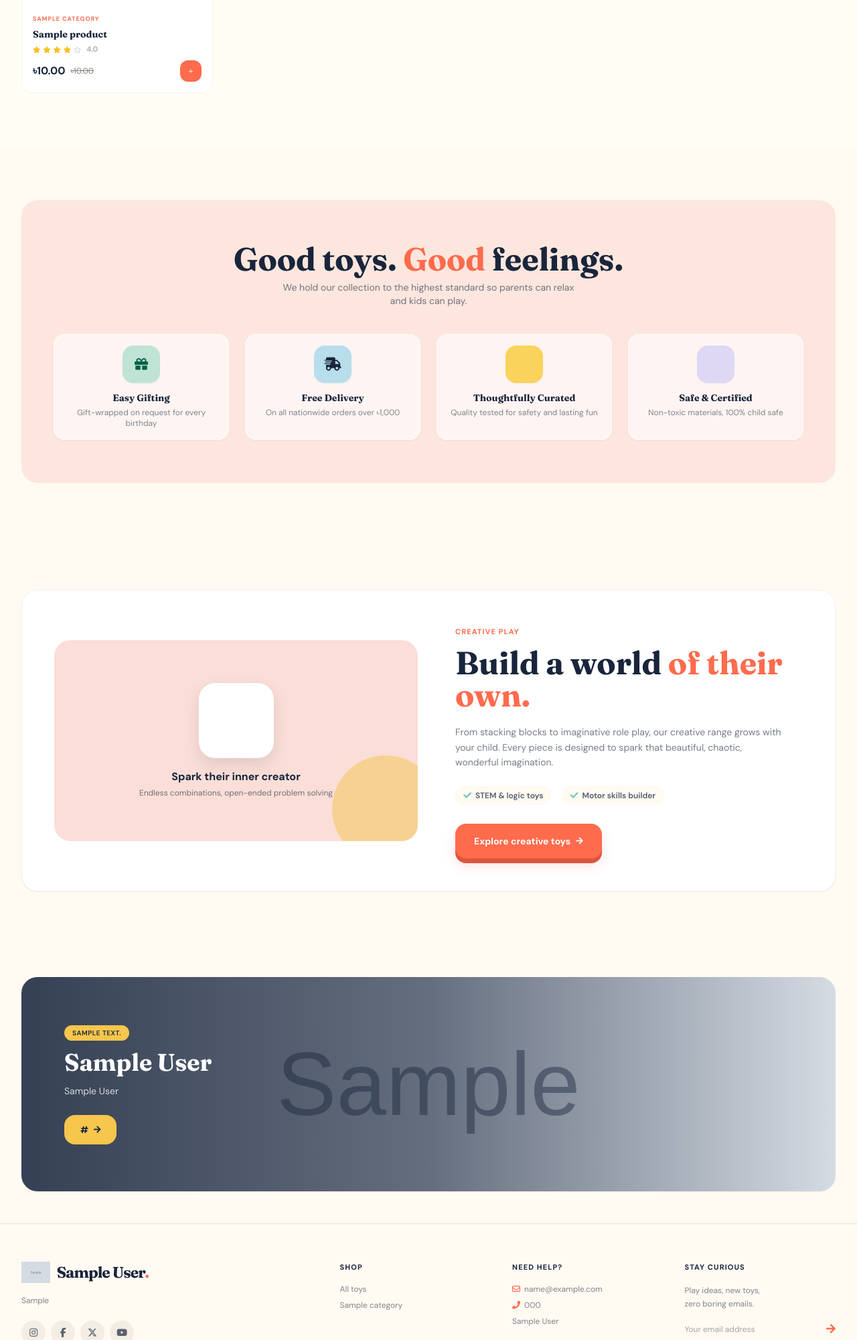
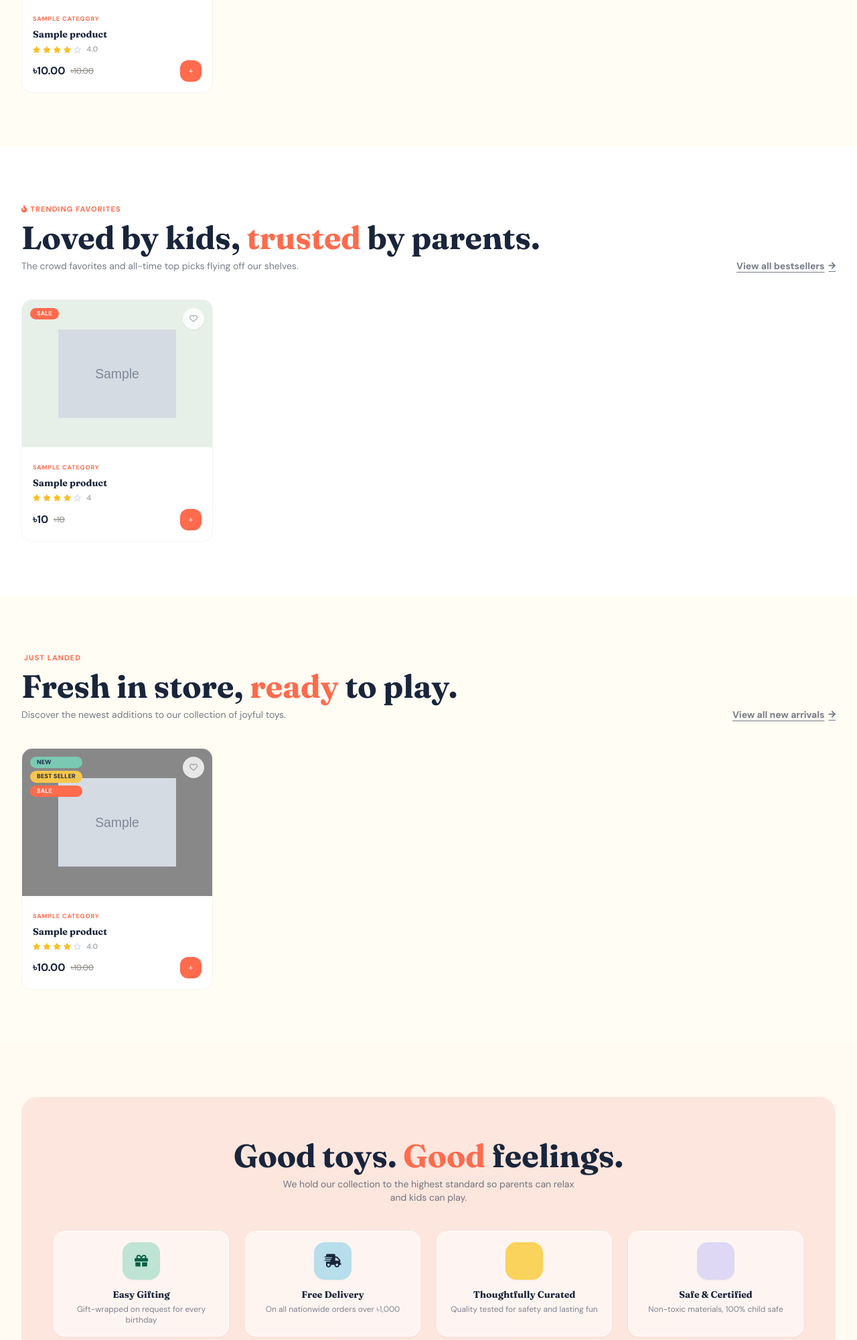
Before and after one commit to MonzurMorshed/kid_ecom, a Django app: template templates/storefront/index.html in a window 1280 px wide. Shown: the part 2014-4015 px from the top of the page at 67% size. Run offline with Django 5.2, Linux system fonts and the light colour scheme; a user stored in the database is signed in; tables that the repository leaves empty hold one stand-in row (values such as "Sample post"); the template is opened without the code that fills it: values that come from a table or form of the project are taken from there, most other values are stand-ins (such as "Sample title", 1, 10 or a date in 2020); grey boxes marked "Sample" are stand-in pictures; parts of the project's set-up code (start-up, migrations or seed data) failed here and were passed over; some libraries are stand-ins or nearby versions.

Commit message:
add recent product and bestseller product

```diff
--- a/templates/storefront/index.html
+++ b/templates/storefront/index.html
@@ -277,6 +277,68 @@
 {% endif %}
 
 <!-- ══════════════════════════════════════════════════
+     3. BEST SELLERS PRODUCTS SECTION
+══════════════════════════════════════════════════ -->
+{% if bestsellers %}
+<section id="bestsellers" class="py-16 sm:py-20 bg-white" aria-label="Bestseller products">
+    <div class="mx-auto max-w-7xl px-4 sm:px-6 lg:px-8">
+        <div class="flex flex-col sm:flex-row sm:items-end sm:justify-between gap-4 mb-10">
+            <div>
+                <span class="text-[11px] font-bold uppercase tracking-widest text-coral">
+                    <i class="fa-solid fa-fire text-coral mr-1" aria-hidden="true"></i>Trending Favorites
+                </span>
+                <h2 class="mt-2 text-4xl sm:text-5xl font-bold text-ink font-display">
+                    Loved by kids, <em class="not-italic text-coral">trusted</em> by parents.
+                </h2>
+                <p class="mt-2 text-sm text-ink/60 max-w-lg">The crowd favorites and all-time top picks flying off our shelves.</p>
+            </div>
+            <a href="{% url 'storefront:shop' %}?filter=bestseller"
+               class="shrink-0 inline-flex items-center gap-1.5 text-sm font-bold text-ink/60 hover:text-coral underline underline-offset-4 transition-colors">
+                View all bestsellers <i class="fa-solid fa-arrow-right text-xs" aria-hidden="true"></i>
+            </a>
+        </div>
+
+        <div class="grid grid-cols-2 sm:grid-cols-3 lg:grid-cols-4 gap-4 sm:gap-6">
+            {% for product in bestsellers %}
+            {% include "storefront/partials/product_card.html" with product=product %}
+            {% endfor %}
+        </div>
+    </div>
+</section>
+{% endif %}
+
+<!-- ══════════════════════════════════════════════════
+     4. RECENT PRODUCTS SECTION (NEW ARRIVALS)
+══════════════════════════════════════════════════ -->
+{% if recent_products %}
+<section id="recent" class="py-16 sm:py-20 bg-[#fffdf4]" aria-label="Recent products">
+    <div class="mx-auto max-w-7xl px-4 sm:px-6 lg:px-8">
+        <div class="flex flex-col sm:flex-row sm:items-end sm:justify-between gap-4 mb-10">
+            <div>
+                <span class="text-[11px] font-bold uppercase tracking-widest text-coral">
+                    <i class="fa-solid fa-sparkles text-butter mr-1" aria-hidden="true"></i>Just Landed
+                </span>
+                <h2 class="mt-2 text-4xl sm:text-5xl font-bold text-ink font-display">
+                    Fresh in store, <em class="not-italic text-coral">ready</em> to play.
+                </h2>
+                <p class="mt-2 text-sm text-ink/60 max-w-lg">Discover the newest additions to our collection of joyful toys.</p>
+            </div>
+            <a href="{% url 'storefront:shop' %}?sort=newest"
+               class="shrink-0 inline-flex items-center gap-1.5 text-sm font-bold text-ink/60 hover:text-coral underline underline-offset-4 transition-colors">
+                View all new arrivals <i class="fa-solid fa-arrow-right text-xs" aria-hidden="true"></i>
+            </a>
+        </div>
+
+        <div class="grid grid-cols-2 sm:grid-cols-3 lg:grid-cols-4 gap-4 sm:gap-6">
+            {% for product in recent_products %}
+            {% include "storefront/partials/product_card.html" with product=product %}
+            {% endfor %}
+        </div>
+    </div>
+</section>
+{% endif %}
+
+<!-- ══════════════════════════════════════════════════
      4. VALUE PROPOSITION BAND
 ══════════════════════════════════════════════════ -->
 <section class="py-16 sm:py-20" aria-label="Why Kidurabd">
```
Also changed, not shown: apps/storefront/views/home_view.py (+10 -0 lines).
